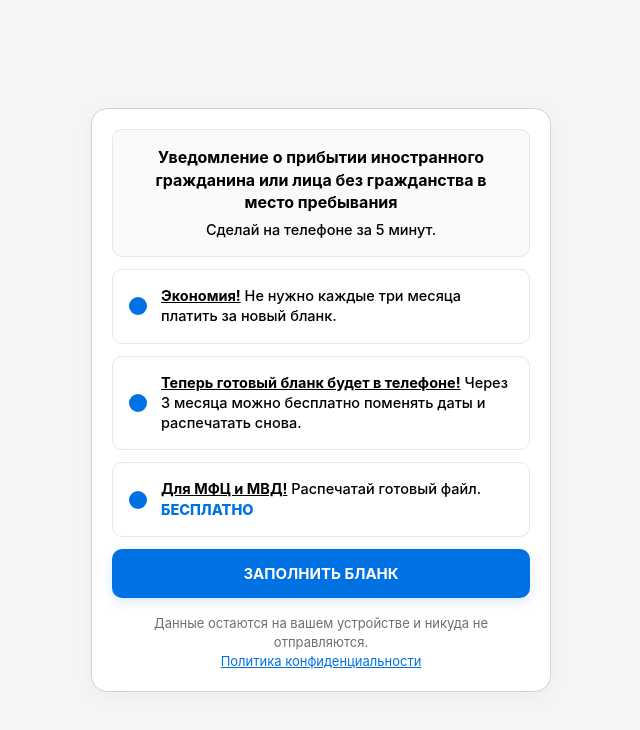
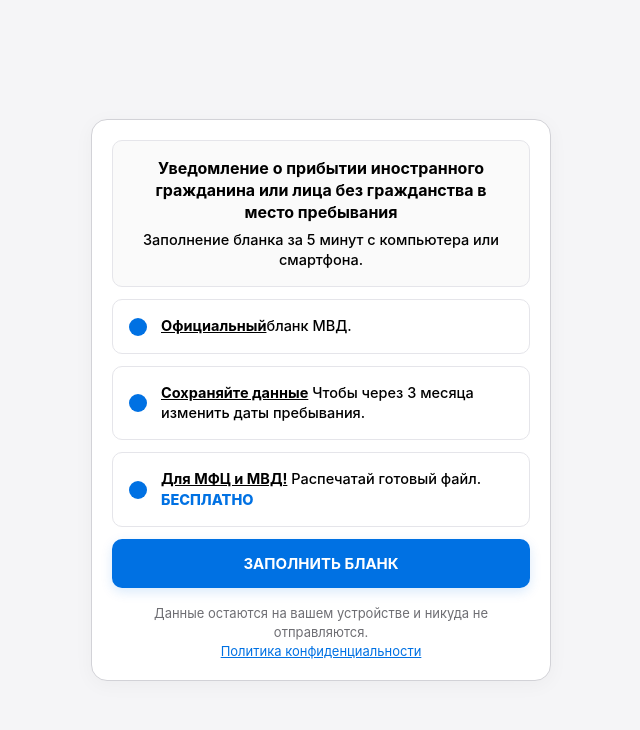
Before and after one commit to cae700/migrantdoc, a plain HTML site: page index.html in a window 1280 px wide. Shown: the whole page, without its empty margins (319-959 px from the left). Drawn offline with Linux system fonts and the light colour scheme.

Commit message:
Update index.html

```diff
--- a/index.html
+++ b/index.html
@@ -151,14 +151,14 @@ try { ym(112965374, 'reachGoal', 'home'); } catch (e) {}   // заход на п
         <div class="main-title">
             Уведомление о прибытии иностранного гражданина или лица без гражданства в место пребывания
         </div>
-        <div class="subtitle">Сделай на телефоне за 5 минут.</div>
+        <div class="subtitle">Заполнение бланка за 5 минут с компьютера или смартфона.</div>
     </div>
 
     <!-- Внутренний прямоугольник 2: Экономия -->
     <div class="inner-box">
         <div class="feature-row-left">
             <a href="uvedomlenie.html" class="blue-dot-link" title="Заполнить бланк"></a>
-            <div class="feature-text"><span class="underline-title">Экономия!</span> Не нужно каждые три месяца платить за новый бланк.</div>
+            <div class="feature-text"><span class="underline-title">Официальный</span>бланк МВД.</div>
         </div>
     </div>
 
@@ -166,7 +166,7 @@ try { ym(112965374, 'reachGoal', 'home'); } catch (e) {}   // заход на п
     <div class="inner-box">
         <div class="feature-row-left">
             <a href="uvedomlenie.html" class="blue-dot-link" title="Заполнить бланк"></a>
-            <div class="feature-text"><span class="underline-title">Теперь готовый бланк будет в телефоне!</span> Через 3 месяца можно бесплатно поменять даты и распечатать снова.</div>
+            <div class="feature-text"><span class="underline-title">Сохраняйте данные</span> Чтобы через 3 месяца изменить даты пребывания.</div>
         </div>
     </div>
 
```
